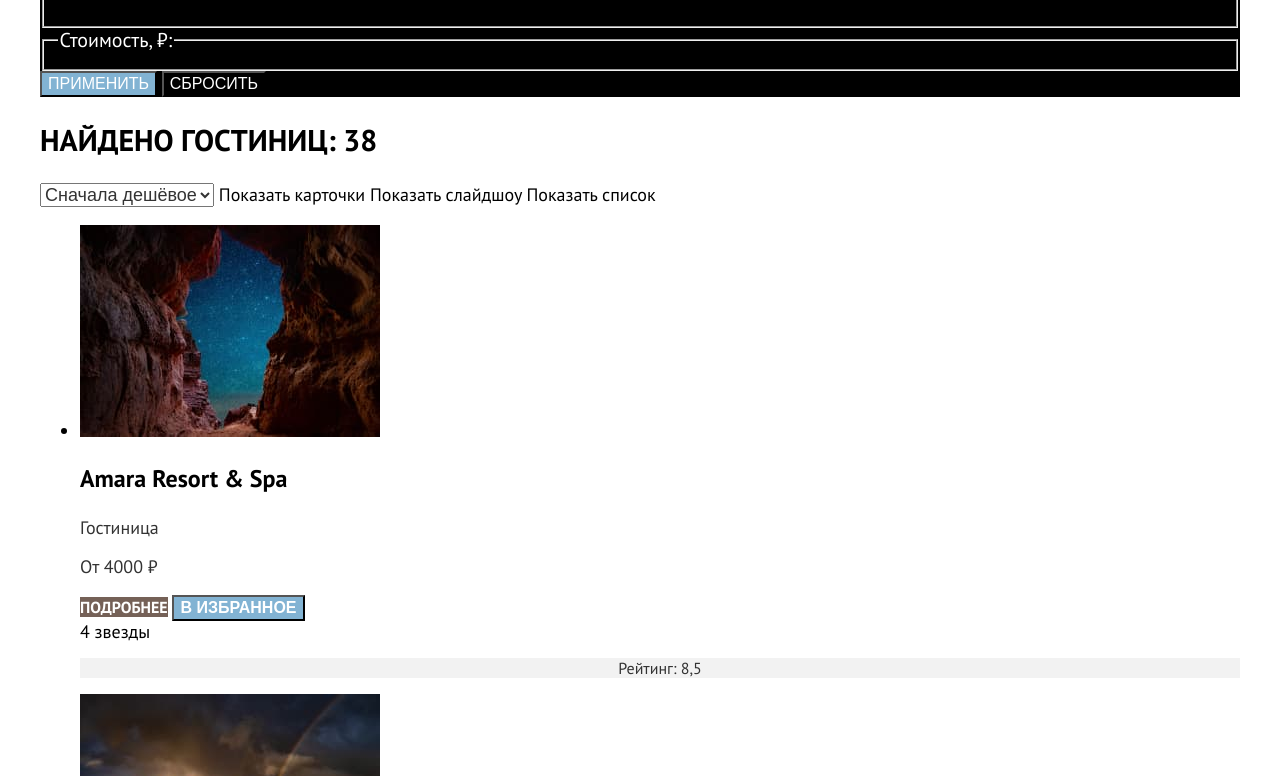
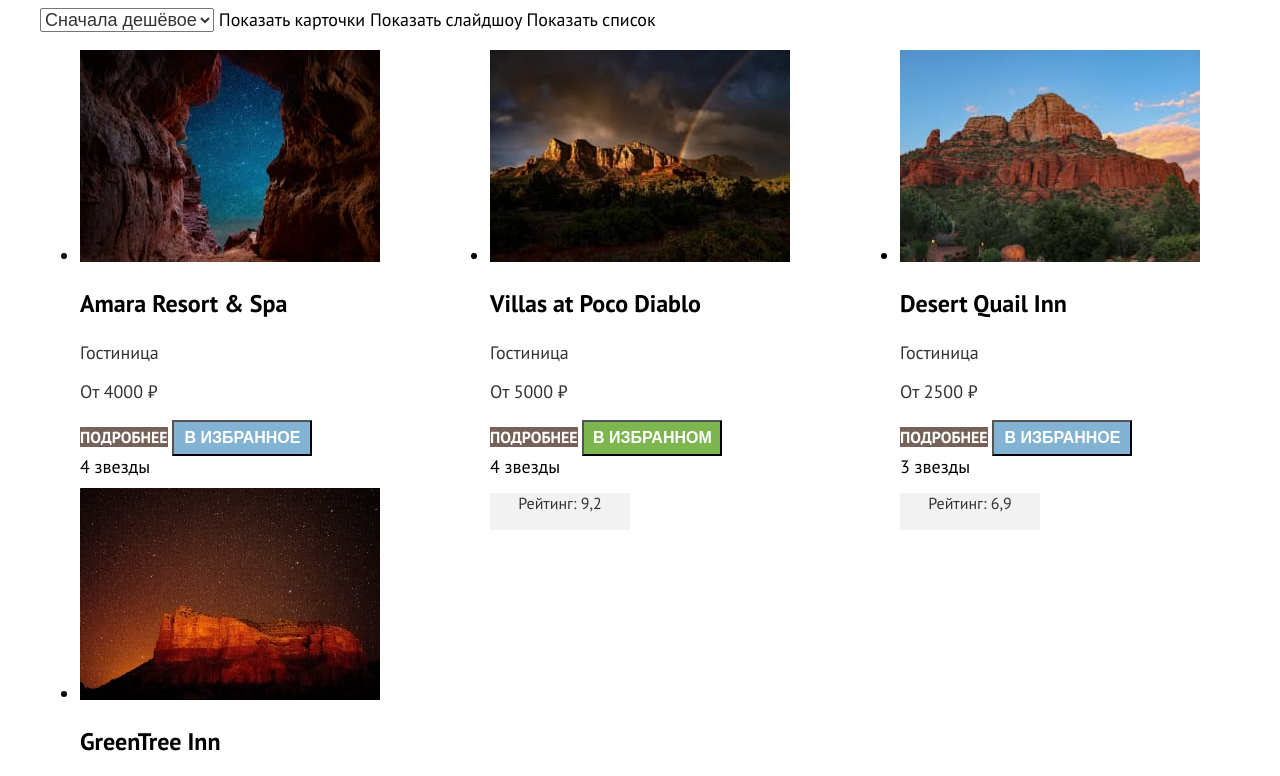
Before and after one commit to htmlacademy-htmlcss/2302797-sedona-36, a plain HTML site: page catalog.html in a window 1280 px wide. Shown: the part 609-1385 px from the top of the page. Drawn offline with Linux system fonts and the light colour scheme.

Commit message:
Добавляет сетку для страницы каталога

```diff
--- a/catalog.html
+++ b/catalog.html
@@ -98,7 +98,7 @@
             </ul>
           </fieldset>
           <fieldset class="catalog-filter-group">
-            <legend class="catalog-filter-title">Стоимость, ₽:</legend>
+            <legend class="catalog-filter-title price">Стоимость, ₽:</legend>
           </fieldset>
           <button class="button button-apply" type="submit">Применить</button>
           <button class="button button-reset" type="reset">Сбросить</button>
@@ -203,7 +203,7 @@
 
       <section class="subscribe-catalog">
         <h2 class="subscribe-title">Подпишитесь на рассылку</h2>
-        <p class="subscribe-info-catalog">Только полезная информация и никакого спама, честное бойскаутское!</p>
+        <p class="subscribe-info-catalog">Только полезная информация и никакого спама,<br>честное бойскаутское!</p>
         <form class="sending-form" action="https://echo.htmlacademy.ru/" method="post">
           <input class="field" type="email" name="email" placeholder="Ваш e-mail" required>
           <button class="button-hotel-search" type="submit">Подписаться</button>
--- a/styles/styles.css
+++ b/styles/styles.css
@@ -153,7 +153,6 @@ a {
   color: #333333;
 }
 
-
 .background-basic-3 {
   background-color: rgba(131, 179, 211, 0.2);
   color: #FFFFFF;
@@ -235,7 +234,6 @@ a {
   background-color: #756157;
 }
 
-
 .subscribe-title {
   font-weight: 700;
   font-size: 30px;
@@ -282,7 +280,6 @@ a {
 .link {
   color: #000000;
   background-color: #ffffff;
-
 }
 
 .page-footer {
@@ -326,8 +323,6 @@ a {
   background-color: #000000;
 }
 
-
-
 .catalog-title {
   font-weight: 700;
   font-size: 60px;
@@ -343,10 +338,26 @@ a {
   margin-left: 70px;
 }
 
+.catalog-filter {
+  display: flex;
+  padding: 0;
+}
+
 .catalog-filter-title {
   font-weight: 400;
   font-size: 20px;
   line-height: 24px;
+}
+
+.catalog-filter-group {
+  width: 151px;
+  height: 157px;
+  margin-left: 70px;
+}
+
+.price {
+  width: 288px;
+  height: 160px;
 }
 
 .control-input {
@@ -363,6 +374,8 @@ a {
   background-color: #82B3D3;
   text-align: center;
   text-transform: uppercase;
+  width: 191px;
+  height: 36px;
 }
 
 .button-reset {
@@ -373,6 +386,8 @@ a {
   text-align: center;
   text-transform: uppercase;
   background-color: transparent;
+  width: 191px;
+  height: 36px;
 }
 
 .search-number {
@@ -380,6 +395,7 @@ a {
   font-size: 30px;
   line-height: 36px;
   text-transform: uppercase;
+  margin-left: 70px;
 }
 
 .select-control {
@@ -392,6 +408,17 @@ a {
 .button-light {
   color: #000000;
   text-align: center;
+}
+
+.hotel-list {
+  display: flex;
+  justify-content: space-between;
+  flex-wrap: wrap;
+}
+
+.hotel-card {
+  width: 340px;
+  height: 438px;
 }
 
 .hotel-card-title {
@@ -423,6 +450,8 @@ a {
   text-transform: uppercase;
   text-align: center;
   background-color: #82B3D3;
+  width: 140px;
+  height: 36px;
 }
 
 .hotel-card-button {
@@ -433,6 +462,8 @@ a {
   text-transform: uppercase;
   text-align: center;
   background-color: #756157;
+  width: 140px;
+  height: 36px;
 }
 
 .like {
@@ -443,6 +474,8 @@ a {
   text-transform: uppercase;
   text-align: center;
   background-color: #7DB54F;
+  width: 140px;
+  height: 36px;
 }
 
 .hotel-rating {
@@ -452,6 +485,8 @@ a {
   color: #333333;
   background-color: #F2F2F2;
   text-align: center;
+  width: 140px;
+  height: 37px;
 }
 
 .pagination-link {
@@ -480,4 +515,8 @@ a {
 
 .subscribe-info-catalog {
   color: #333333;
+  font-weight: 400;
+  font-size: 22px;
+  line-height: 26px;
+  text-align: center;
 }
```
